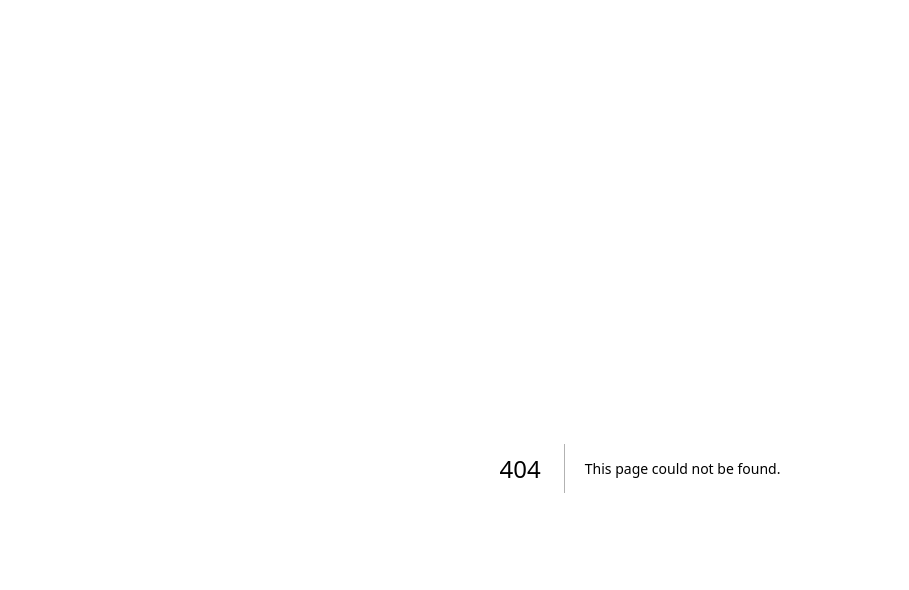
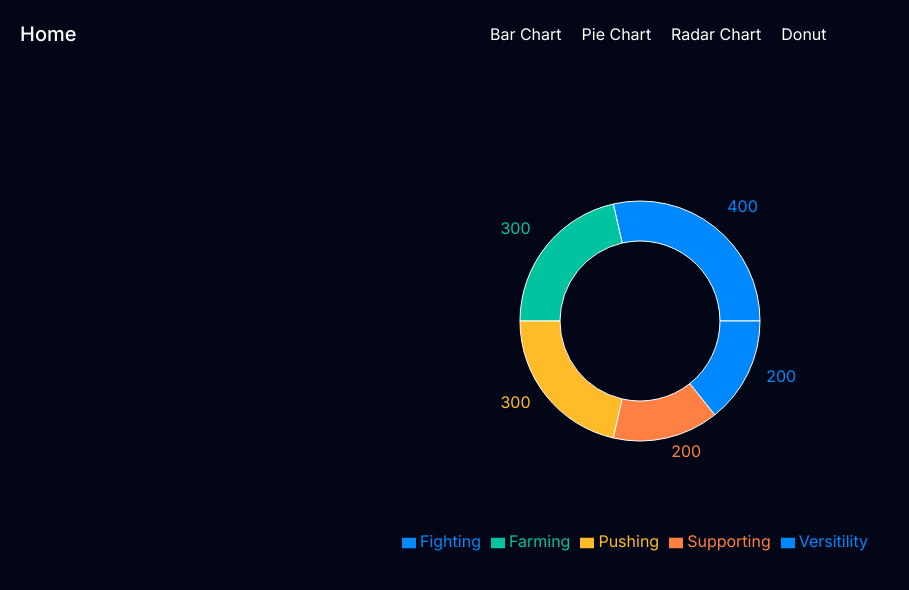
Before and after one commit to RohitSth/recharts-learning, a Next.js app: page /chart/donut in a window 1280 px wide. Before the commit this address had no page. Shown: the top 590 px of the page, without its empty margins (0-909 px from the left). Built offline with nearby package versions, Linux system fonts and the light colour scheme.

Commit message:
radarchart completed

```diff
--- /dev/null
+++ b/src/app/chart/donut/page.tsx
@@ -0,0 +1,55 @@
+"use client";
+import {
+  Cell,
+  Legend,
+  Pie,
+  PieChart,
+  ResponsiveContainer,
+  Tooltip,
+  Sector,
+} from "recharts";
+
+const data_1 = [
+  { name: "Fighting", value: 400 },
+  { name: "Farming", value: 300 },
+  { name: "Pushing", value: 300 },
+  { name: "Supporting", value: 200 },
+  { name: "Versitility", value: 200 },
+];
+
+const COLORS = ["#0088FE", "#00C49F", "#FFBB28", "#FF8042"];
+
+const RADIAN = Math.PI / 180;
+
+export default function DonutPage() {
+  return (
+    <div className="flex justify-center mt-10">
+      <ResponsiveContainer width={600} height={450}>
+        <PieChart width={800} height={400}>
+          <Pie
+            data={data_1}
+            // cx={200}
+            // cy={200}
+            innerRadius={80}
+            label={true}
+            // label={renderCustomizedLabel}
+            labelLine={false}
+            outerRadius={120}
+            paddingAngle={0}
+            fill="#8884d8"
+            dataKey="value"
+          >
+            {data_1.map((entry, index) => (
+              <Cell
+                key={`cell-${index}`}
+                fill={COLORS[index % COLORS.length]}
+              />
+            ))}
+          </Pie>
+          <Legend />
+          <Tooltip />
+        </PieChart>
+      </ResponsiveContainer>
+    </div>
+  );
+}
```
